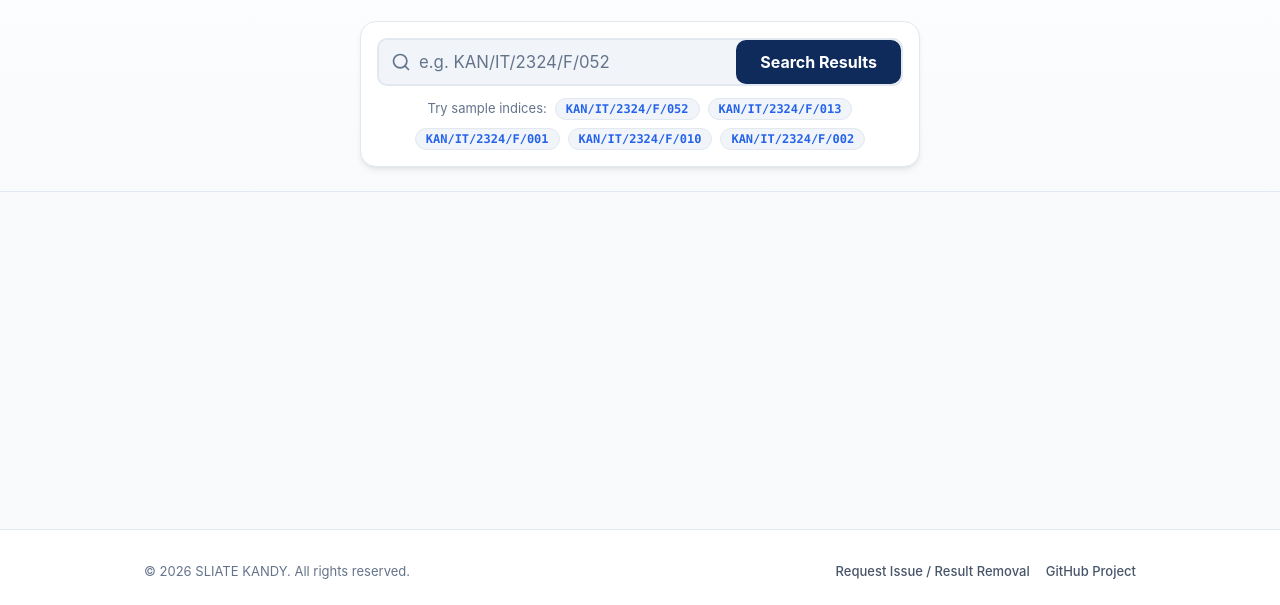
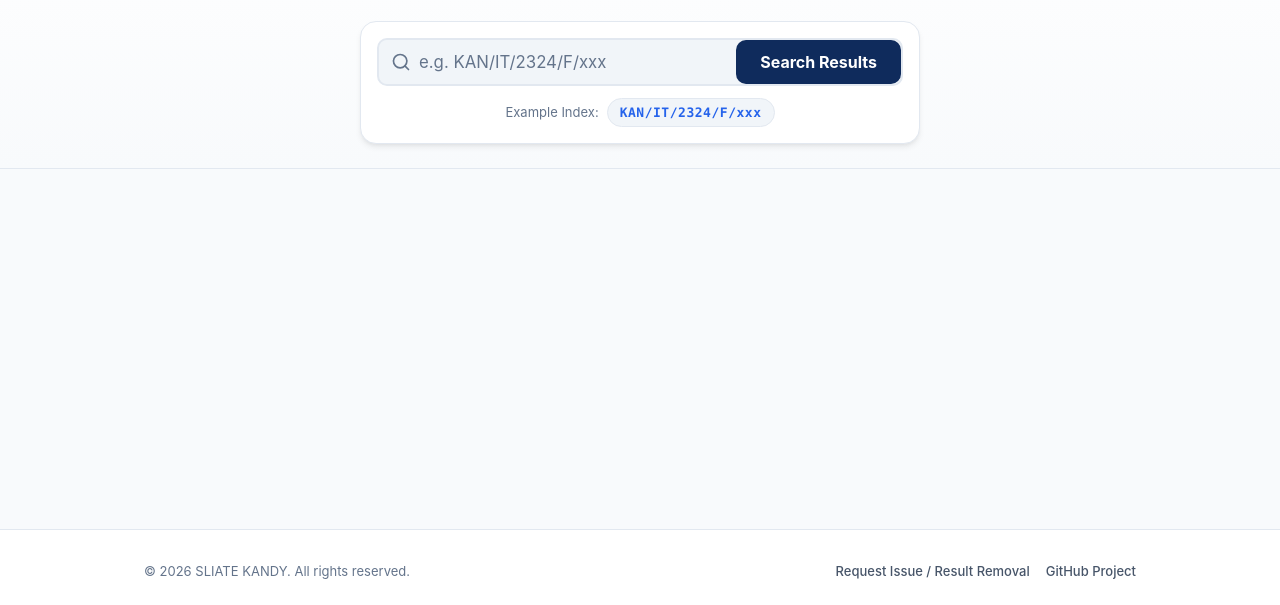
Before and after one commit to saznfs/ati-kandy-results-portal, a plain HTML site: page index.html in a window 1280 px wide. Shown: the part 195-800 px from the top of the page. Drawn offline with nearby package versions, Linux system fonts and the light colour scheme.

Commit message:
Replace quick-login sample chips with single non-login format example KAN/IT/2324/F/xxx

```diff
--- a/css/components.css
+++ b/css/components.css
@@ -255,6 +255,19 @@
 
 .sample-label {
   color: var(--text-muted);
+}
+
+.chip-sample-static {
+  padding: 4px 12px;
+  background-color: var(--bg-card-subtle);
+  border: 1px solid var(--border-color);
+  border-radius: var(--radius-full);
+  color: var(--brand-accent);
+  font-family: var(--font-mono);
+  font-size: 0.8125rem;
+  font-weight: 700;
+  letter-spacing: 0.04em;
+  display: inline-block;
 }
 
 .chip-sample {
--- a/index.html
+++ b/index.html
@@ -107,7 +107,7 @@
                 type="text"
                 id="indexInput"
                 class="search-input"
-                placeholder="e.g. KAN/IT/2324/F/052"
+                placeholder="e.g. KAN/IT/2324/F/xxx"
                 autocomplete="off"
                 spellcheck="false"
                 required
@@ -124,14 +124,10 @@
             </div>
           </form>
 
-          <!-- Sample Quick-Fill Chips -->
+          <!-- Sample Format Info -->
           <div class="sample-indices-wrap">
-            <span class="sample-label">Try sample indices:</span>
-            <button type="button" class="chip-sample" data-sample="KAN/IT/2324/F/052">KAN/IT/2324/F/052</button>
-            <button type="button" class="chip-sample" data-sample="KAN/IT/2324/F/013">KAN/IT/2324/F/013</button>
-            <button type="button" class="chip-sample" data-sample="KAN/IT/2324/F/001">KAN/IT/2324/F/001</button>
-            <button type="button" class="chip-sample" data-sample="KAN/IT/2324/F/010">KAN/IT/2324/F/010</button>
-            <button type="button" class="chip-sample" data-sample="KAN/IT/2324/F/002">KAN/IT/2324/F/002</button>
+            <span class="sample-label">Example Index:</span>
+            <code class="chip-sample-static">KAN/IT/2324/F/xxx</code>
           </div>
 
           <!-- Alert / Error Banner -->
--- a/js/app.js
+++ b/js/app.js
@@ -14,7 +14,6 @@ document.addEventListener("DOMContentLoaded", () => {
   const themeToggleBtn = document.getElementById("themeToggleBtn");
   const logoImg = document.getElementById("siteLogo");
   const reportLink = document.getElementById("reportIssueLink");
-  const sampleChips = document.querySelectorAll(".chip-sample");
 
   // Social Modal Elements
   const socialModal = document.getElementById("socialModal");
@@ -87,19 +86,7 @@ document.addEventListener("DOMContentLoaded", () => {
     }
   }
 
-  // 6. Sample Index Chips
-  sampleChips.forEach(chip => {
-    chip.addEventListener("click", () => {
-      const sample = chip.dataset.sample;
-      if (sample && indexInput) {
-        indexInput.value = sample;
-        if (searchClearBtn) searchClearBtn.style.display = "block";
-        performSearch(sample);
-      }
-    });
-  });
-
-  // 7. Search Form Submission
+  // 6. Search Form Submission
   if (searchForm) {
     searchForm.addEventListener("submit", (e) => {
       e.preventDefault();
```
